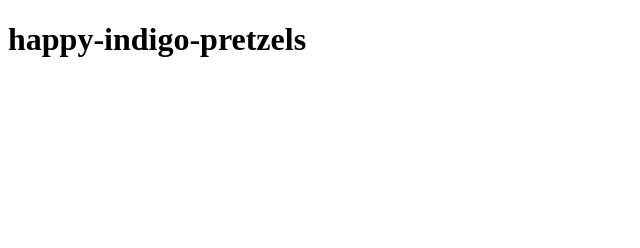
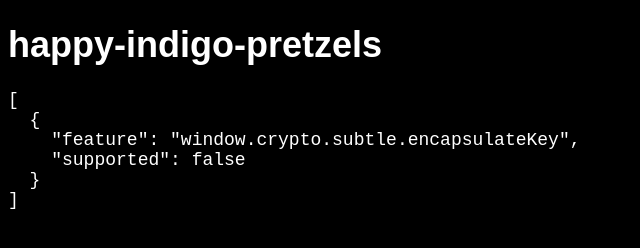
Before and after one commit to rinardeduaro/rinardeduaro.github.io, a plain HTML site: page index.html in a window 1280 px wide. Shown: the whole page, without its empty margins (0-640 px from the left). Drawn offline with Linux system fonts and the light colour scheme.

Commit message:
Add initial prototype of feature records
Prototype populates the availability of a list of
features via JS.

```diff
--- a/index.html
+++ b/index.html
@@ -4,11 +4,14 @@
 <head>
   <meta charset="utf-8">
   <meta name="viewport" content="width=device-width,initial-scale=1.0">
+  <link rel="stylesheet" href="main.css">
   <title>happy-indigo-pretzels</title>
 </head>
 
 <body>
   <h1>happy-indigo-pretzels</h1>
+  <pre id="records">No results...</pre>
+  <script src="main.js"></script>
 </body>
 
 </html>
--- /dev/null
+++ b/main.css
@@ -0,0 +1,11 @@
+html {
+  background-color: black;
+  color: white;
+  font-family: sans-serif;
+  font-size: 18px;
+}
+
+pre {
+  white-space: pre-wrap;
+  word-wrap: break-word;
+}
--- /dev/null
+++ b/main.js
@@ -0,0 +1,13 @@
+function main() {
+  const records = [
+    {
+      feature: 'window.crypto.subtle.encapsulateKey',
+      supported: window?.crypto?.subtle?.encapsulateKey != null,
+    }
+  ];
+  const recordsEl = document.querySelector('#records');
+  const recordsStr = JSON.stringify(records, null, 2);
+  recordsEl.textContent = recordsStr;
+}
+
+main();
```
